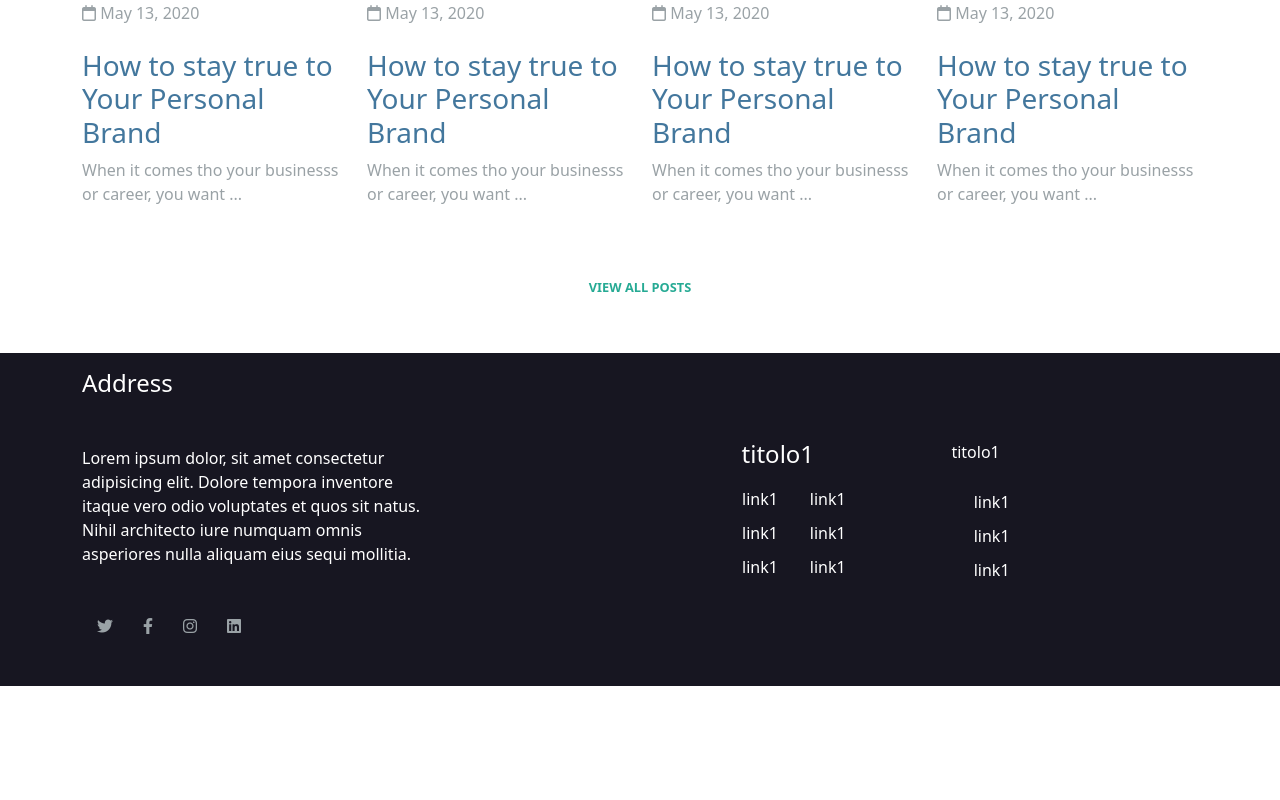
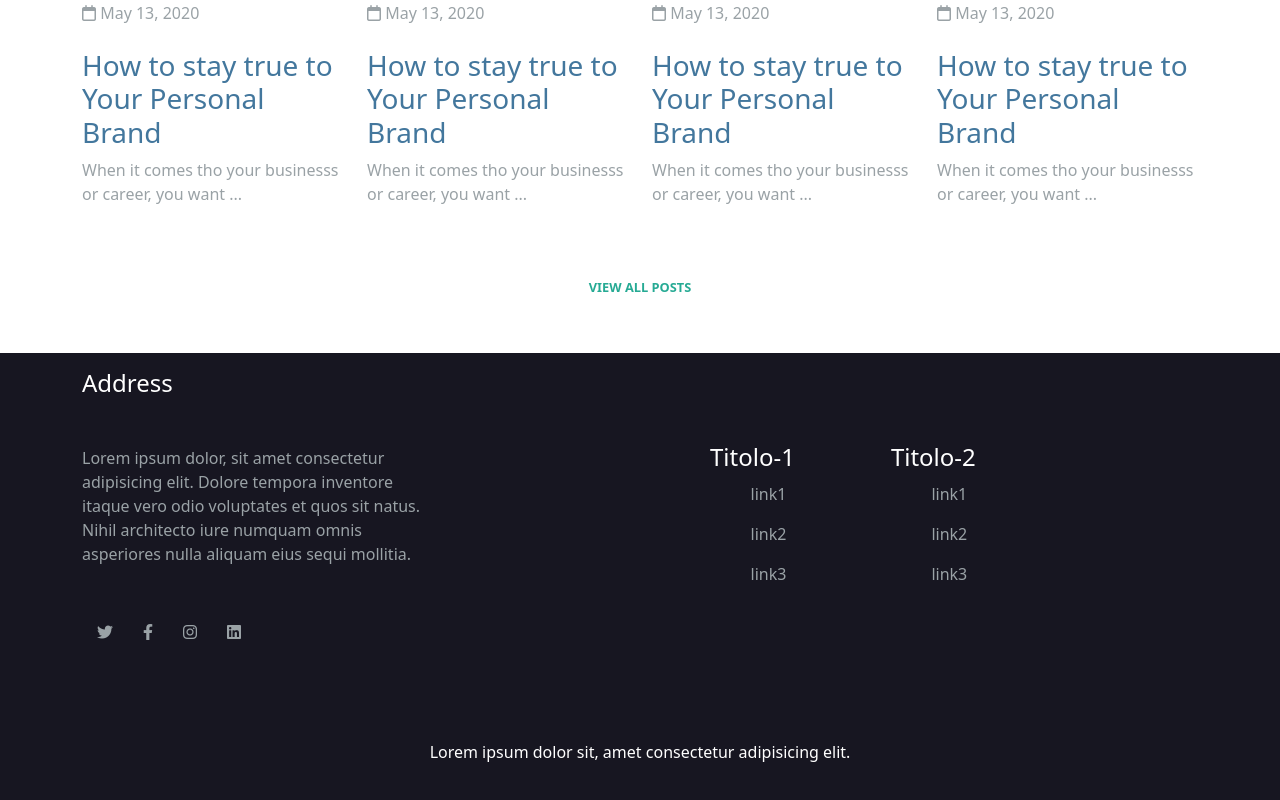
Before and after one commit to Mikele91/proj-html-vuejs, a Vue app: page / in a window 1280 px wide. Shown: the part 4439-5239 px from the top of the page. Before the commit the page ends 5125 px from the top, so only its background shows below. Built offline with nearby package versions, Linux system fonts and the light colour scheme.

Commit message:
aggiunta dinamicità footer

```diff
--- a/src/App.vue
+++ b/src/App.vue
@@ -2,7 +2,7 @@
   <div id="app">
     <Header :infoNav="linkNav" :infoMed="media" :infoShop="shop"/>
     <Main/>
-    <Footer :infoMed="media"/>
+    <Footer :infoMed="media" :infoLinkFooter="footerLink"/>
   </div>
 </template>
 
@@ -25,6 +25,19 @@ export default {
       linkNav:["Home", "Pages", "Courses", "Features", "Blog", "Shop"],
       media:["fa-twitter", "fa-facebook-f", "fa-instagram", "fa-linkedin"],
       shop:["far fa-caret-square-right", " far fa-life-ring"," fas fa-book","fas fa-shopping-cart"],
+      footerLink:[
+        {
+          title:"Titolo-1",
+          link:["link1", "link2", "link3"]
+        },
+          {
+          title:"Titolo-2",
+          link:["link1", "link2", "link3"]
+
+        }
+
+      ],
+
     }
   }
 }
--- a/src/components/Footer.vue
+++ b/src/components/Footer.vue
@@ -12,55 +12,28 @@
                 </div>
                 </div>
                 <div class="col-8 gx-5 ">
-                    <div class="row">
-                        <div class="section_left d-flex">
-                            <div class="colonna mx-5 text-center">
+                    <div class="row ">
+                        <div class="section_left d-flex ">
+                            <div v-for="(obj, index) in infoLinkFooter" :key="index" class="colonna mx-5 text-center">
 
-                            <h4>titolo1</h4>
-                            <div class="list d-flex ">
-                            <ul>
-                                <!-- <li> <strong>TItle1</strong> </li> -->
-
-                                <li>link1</li>
-                                <li>link1</li>
-                                <li>link1</li>
-
+                            <h4>{{obj.title}}</h4>
+                            <div class="list  ">
+                            <ul v-for="(link, i) in obj.link" :key="i">
+                             <li>{{link}}</li>
                             </ul>
-
-                            <ul>
-                                <li>link1</li>
-                                <li>link1</li>
-                                <li>link1</li>
-
-                            </ul>
-
-
-                            </div>
-                            </div>
-                            <div class="colonna mx-5 text-center">
-
-                            <p>titolo1</p>
-                            <div class="list d-flex ">
-                            <ul>
-                                <!-- <li> <strong>TItle1</strong> </li> -->
-
-                                <li>link1</li>
-                                <li>link1</li>
-                                <li>link1</li>
-
-                            </ul>
-
 
 
 
                             </div>
                             </div>
+
                         </div>
 
 
                     </div>
                 </div>
             </div>
+            <div class="cop text-center py-5">Lorem ipsum dolor sit, amet consectetur adipisicing elit.</div>
         </div>
     </footer>
 </template>
@@ -70,8 +43,8 @@ export default {
     name:"Footer",
     props:{
        infoMed:Array,
+       infoLinkFooter:Object,
     }
-
 }
 </script>
 
@@ -80,12 +53,11 @@ export default {
 footer{
     color: white;
     background-color:$darkBlue;
-    i{
-        color:$grey;
-    }
-    li{
+
+    li, .address, i{
         margin-top: .625rem;
         list-style: none ;
+        color:$grey;
     }
     .section_left{
         padding-left:12.5rem;
```
